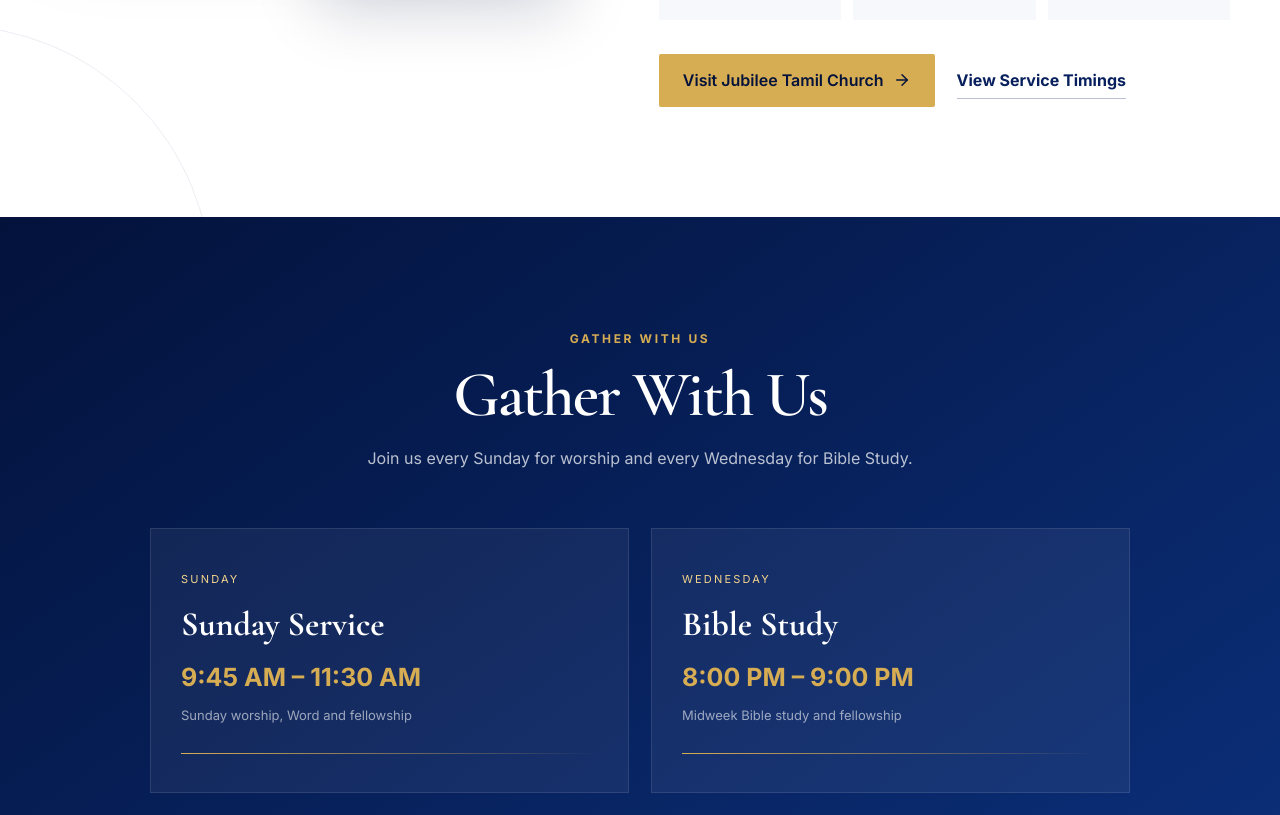
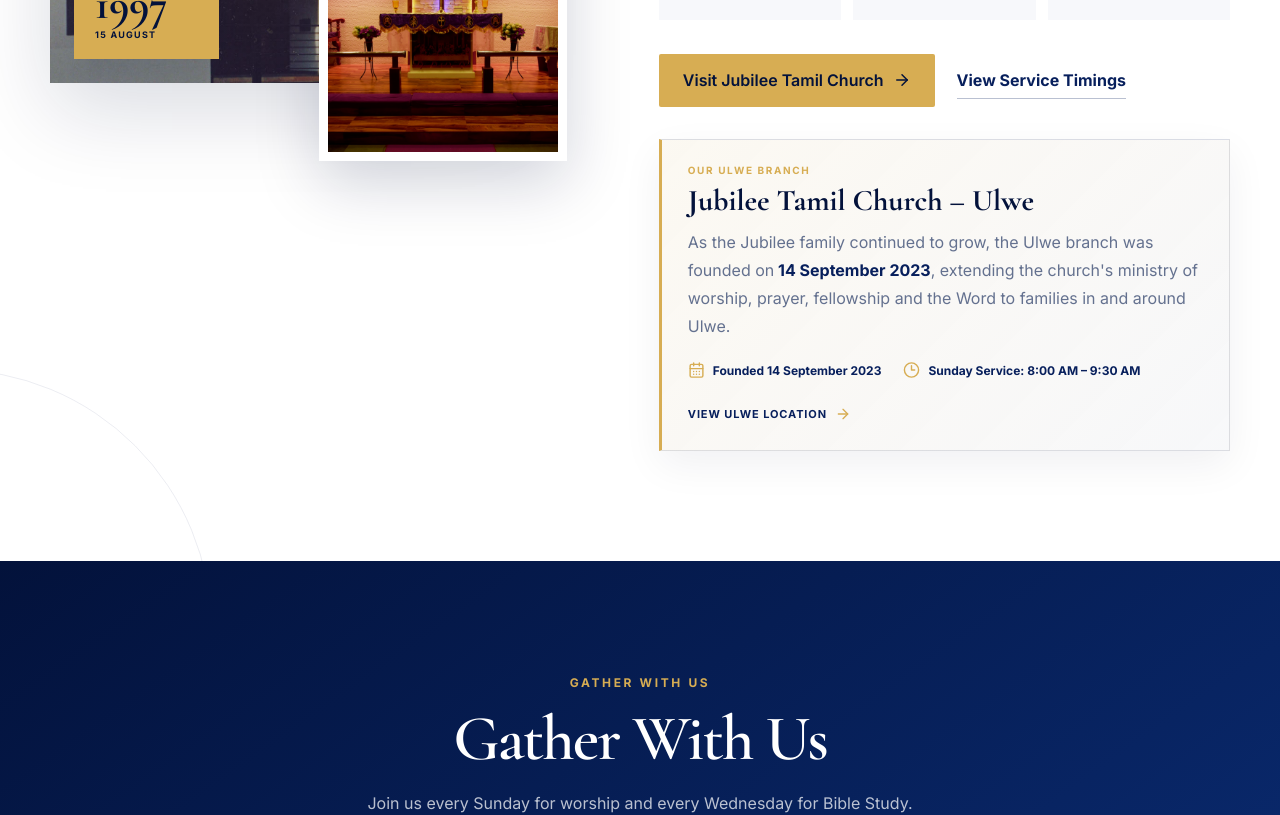
Before and after one commit to jubileetamilchurchsanpada/jubilee-tamil-church, a React (Vite) app: page / in a window 1280 px wide. Shown: the part 1680-2495 px from the top of the page. Built offline with nearby package versions, Linux system fonts and the light colour scheme.

Commit message:
Add Ulwe branch details to live website

```diff
--- a/src/App.jsx
+++ b/src/App.jsx
@@ -1,6 +1,7 @@
 import React from "react";
 import Home from "./pages/Home";
 import AdminLogin from "./pages/AdminLogin";
+import UlweBranch from "./components/UlweBranch";
 
 export default function App() {
   const path = window.location.pathname.toLowerCase();
@@ -9,5 +10,10 @@
     return <AdminLogin />;
   }
 
-  return <Home />;
+  return (
+    <>
+      <Home />
+      <UlweBranch />
+    </>
+  );
 }
```
